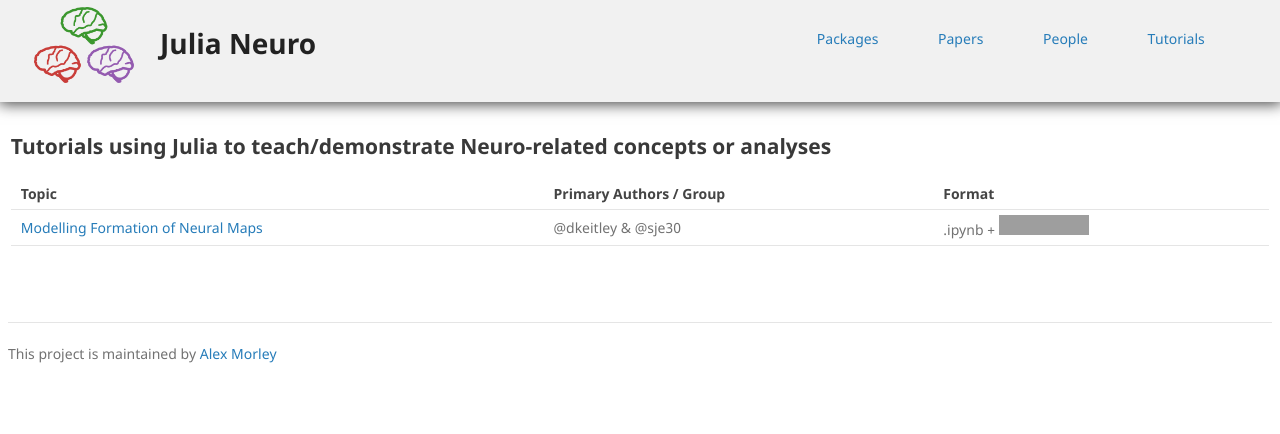
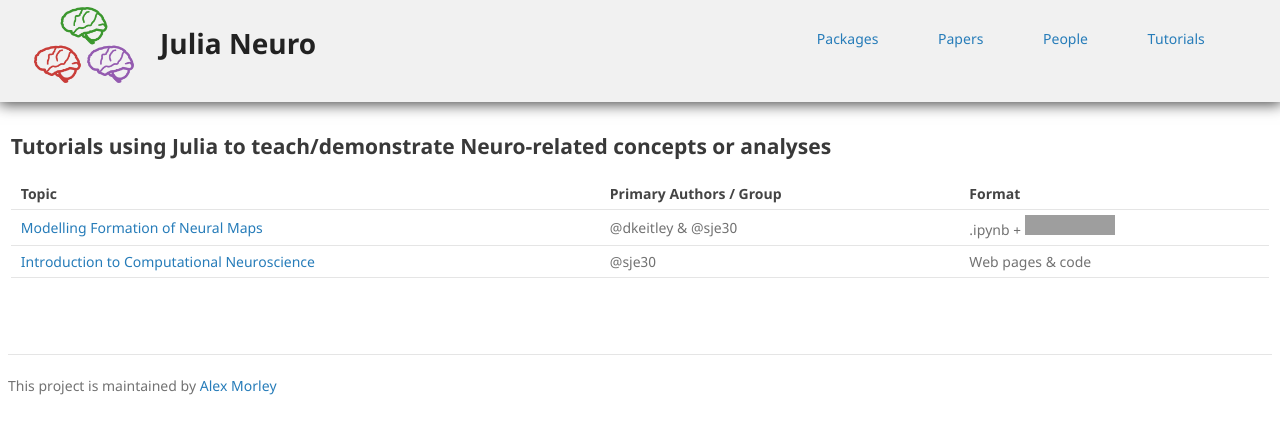
Before and after one commit to JuliaNeuro/julianeuro.github.io, a Jekyll site: the page built from tutorials.md, in a window 1280 px wide. Shown: the top 434 px of the page. Built offline with Jekyll 4.4.1, drawn with Linux system fonts in a browser that asks for light colours; our own code applies the rules of GitHub Pages for plain Markdown files; grey boxes are pictures that could not be loaded.

Commit message:
Added another tutorial from stephen eglen

```diff
--- a/tutorials.md
+++ b/tutorials.md
@@ -7,3 +7,4 @@
 | Topic | Primary Authors / Group | Format |
 | --- | --- | --- |
 | [Modelling Formation of Neural Maps](https://github.com/dkeitley/Map-Formation-Models/tree/julia) | @dkeitley & @sje30 | .ipynb + [![Binder](https://beta.mybinder.org/badge.svg)](https://beta.mybinder.org/v2/gh/dkeitley/Map-Formation-Models/julia)
+| [Introduction to Computational Neuroscience](https://github.com/sje30/cnw) | @sje30 | Web pages & code
```
